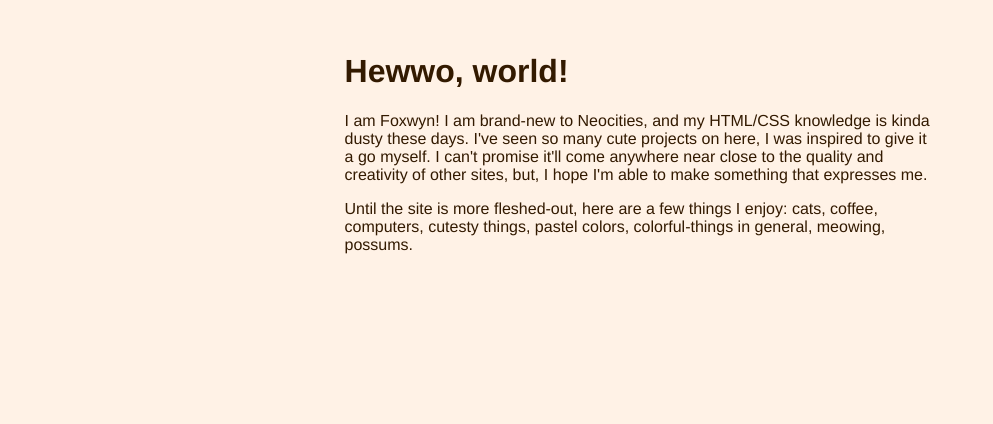
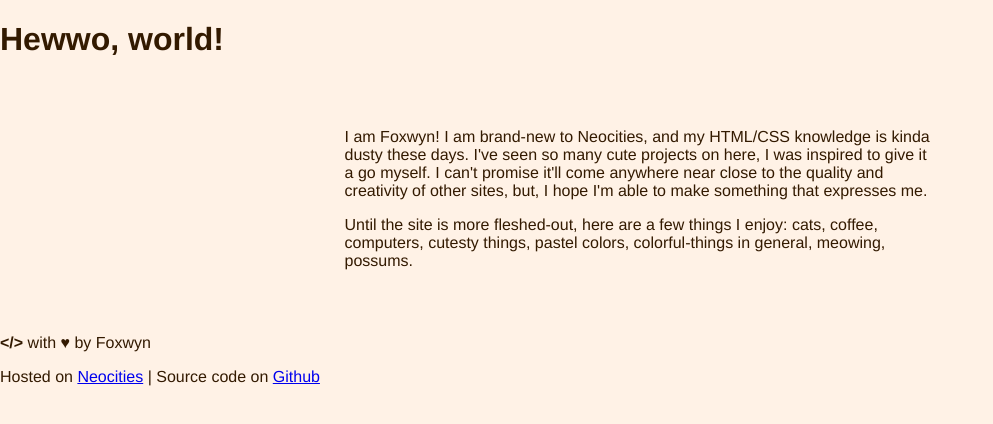
Before and after one commit to foxwyn/neocities, a website: page site/index.html in a window 1280 px wide. Shown: the whole page, without its empty margins (0-993 px from the left). Drawn offline with Linux system fonts and the light colour scheme.

Commit message:
style: enhance index.html structure with header and footer elements

```diff
--- a/site/index.html
+++ b/site/index.html
@@ -6,10 +6,16 @@
     <link rel="stylesheet" href="assets/css/main.css">
   </head>
   <body>
+    <header>
+      <h1>Hewwo, world!</h1>
+    </header>
     <main>
-      <h1>Hewwo, world!</h1>
       <p>I am Foxwyn! I am brand-new to Neocities, and my HTML/CSS knowledge is kinda dusty these days. I've seen so many cute projects on here, I was inspired to give it a go myself. I can't promise it'll come anywhere near close to the quality and creativity of other sites, but, I hope I'm able to make something that expresses me.</p>
       <p>Until the site is more fleshed-out, here are a few things I enjoy: cats, coffee, computers, cutesty things, pastel colors, colorful-things in general, meowing, possums.</p>
     </main>
+    <footer>
+      <p><strong>&lt;&#47;&gt;</strong> with <strong>&heartsuit;</strong> by Foxwyn</p>
+      <p>Hosted on <a href="https://neocities.org">Neocities</a> | Source code on <a href="https://github.com/foxwyn/neocities">Github</a></p>
+    </footer>
   </body>
 </html>
```
